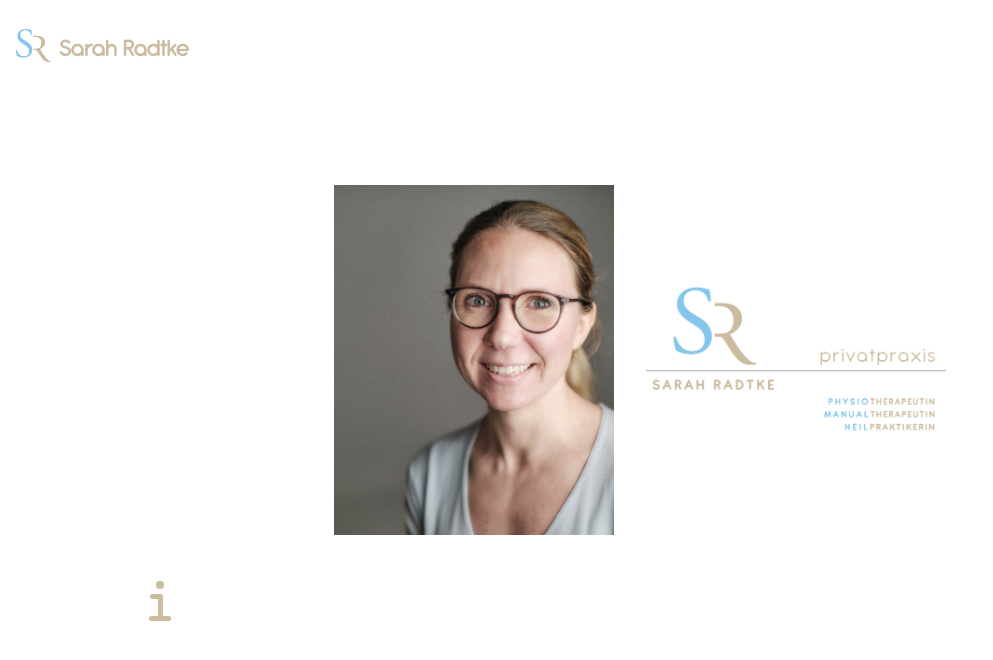
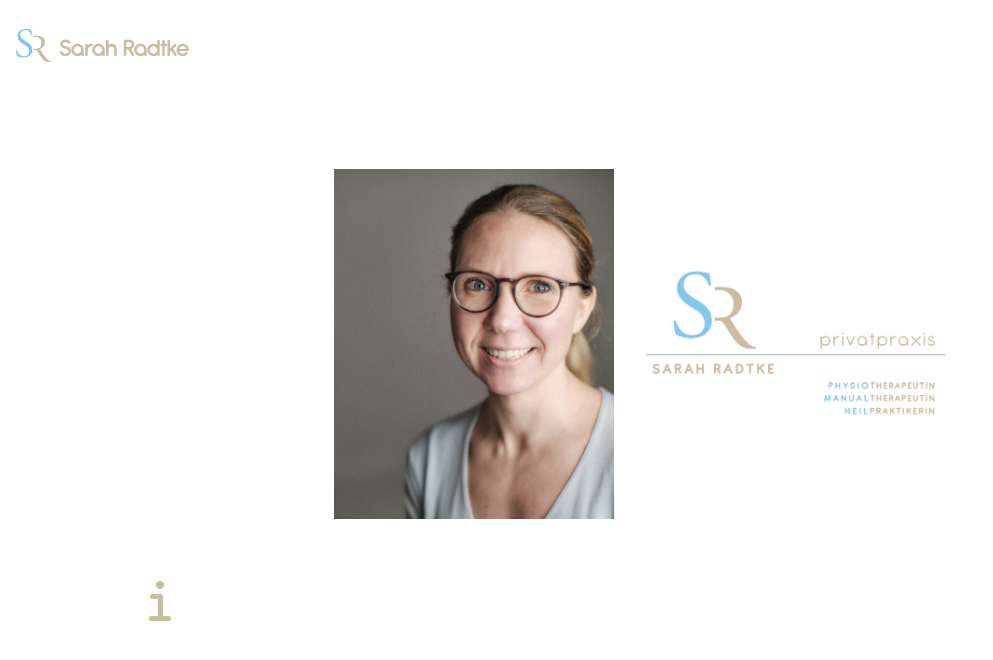
Before and after one commit to M-WRI/sarah-radtke-under-construction, a Next.js app: page / in a window 1280 px wide. Shown: the top 660 px of the page, without its empty margins (0-993 px from the left). Built offline with nearby package versions, Linux system fonts and the light colour scheme.

Commit message:
positioning

```diff
--- a/styles/Home.module.css
+++ b/styles/Home.module.css
@@ -17,6 +17,7 @@
   width: 300px;
   height: 200px;
   margin: 0 1rem;
+  transform: translateY(-1rem);
 }
 
 .portrait {
@@ -24,6 +25,7 @@
   width: 280px;
   height: 350px;
   margin: 0 1rem;
+  transform: translateY(-1rem);
 }
 
 @media (max-width: 768px) {
```
